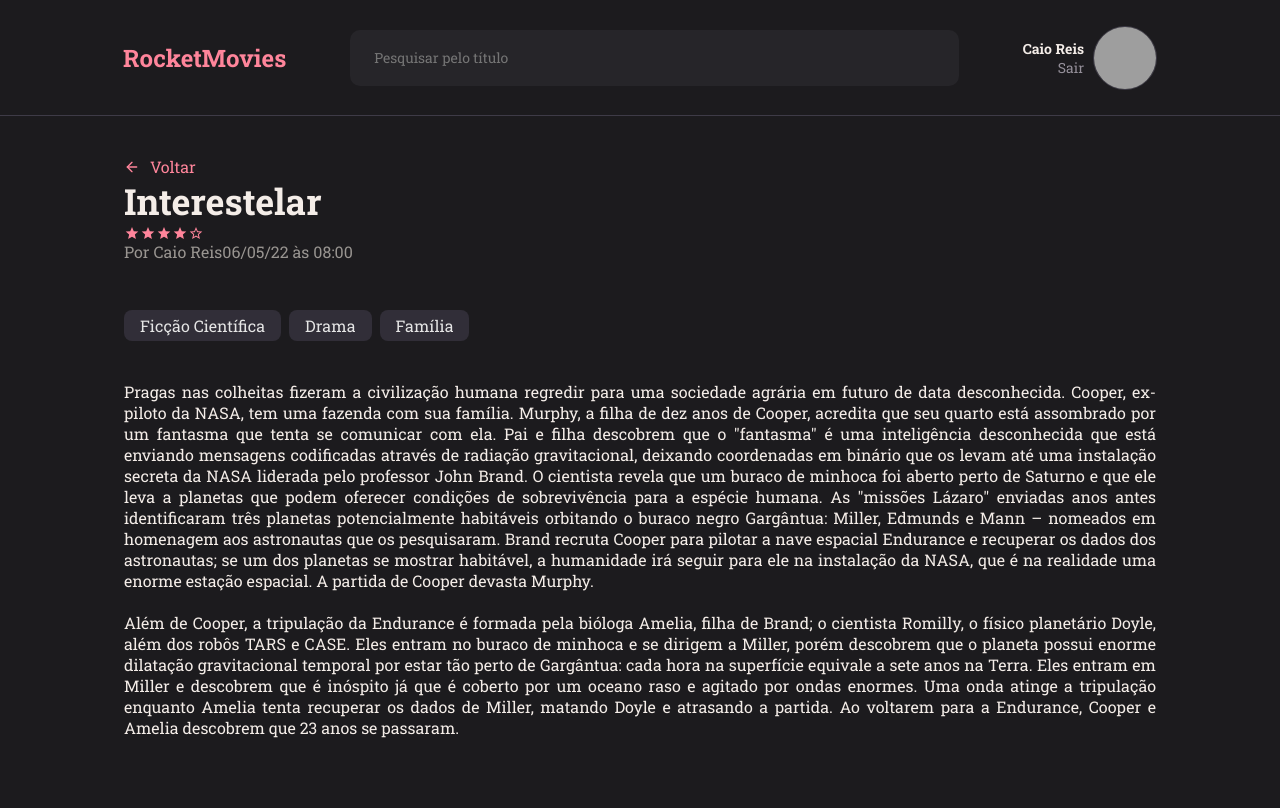
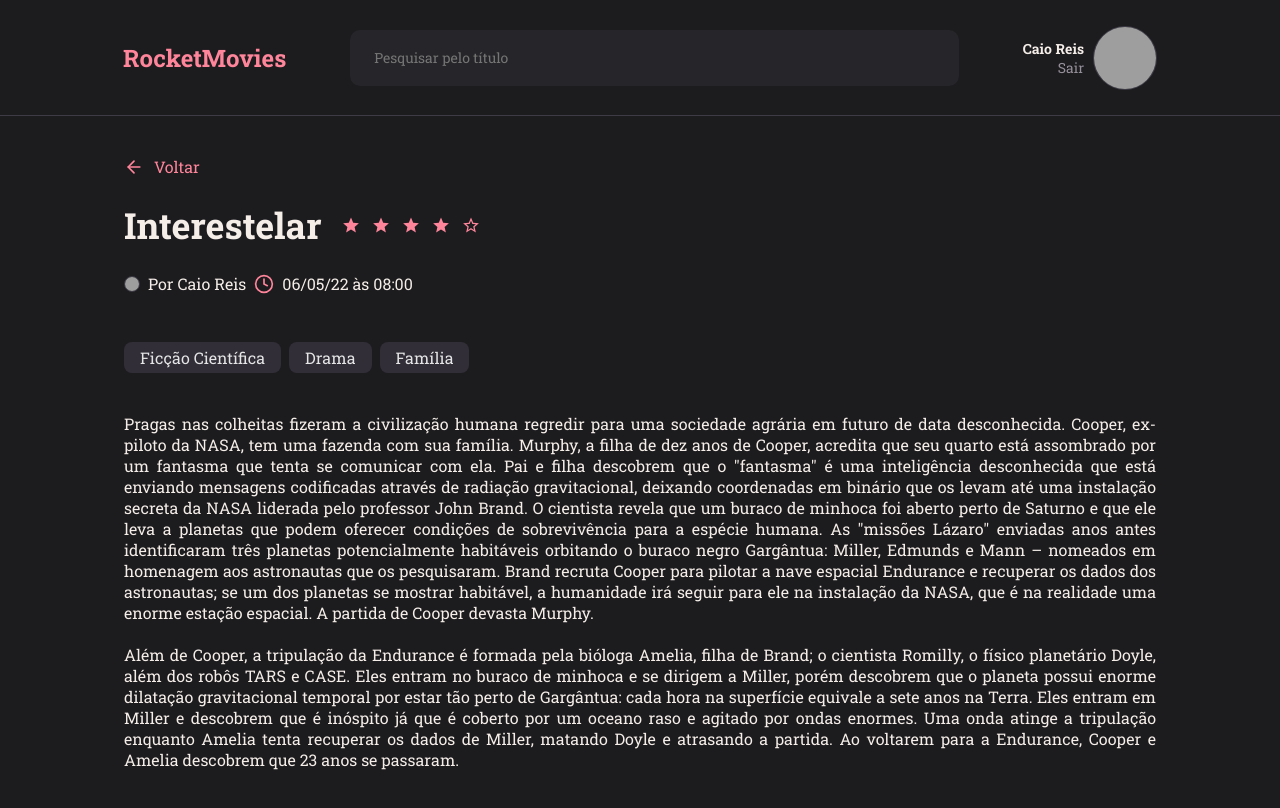
Before and after one commit to iCaioReis/Explorer-Stage09-Desafio-RocketMovies, a React (Vite) app in the folder RocketMovies/: page / in a window 1280 px wide. Built offline with nearby package versions, Linux system fonts and the light colour scheme; grey boxes are pictures that could not be loaded.

Commit message:
Stylede MoviePreview page content

```diff
--- a/RocketMovies/src/pages/MoviePreview/index.jsx
+++ b/RocketMovies/src/pages/MoviePreview/index.jsx
@@ -2,7 +2,7 @@ import { Container, Stars, Tags } from "./styles";
 
 import { Header } from "../../components/Header";
 
-import { FiArrowLeft } from "react-icons/fi";
+import { FiArrowLeft, FiClock } from "react-icons/fi";
 import { IoMdStar, IoMdStarOutline } from "react-icons/io";
 
 export function MoviePreview() {
@@ -14,7 +14,7 @@ export function MoviePreview() {
 
                 <a href=""> <FiArrowLeft /> Voltar</a>
 
-                <div>
+                <div className="title">
                     <h1>Interestelar</h1>
                     <Stars>
                         <IoMdStar />
@@ -25,8 +25,10 @@ export function MoviePreview() {
                     </Stars>
                 </div>
 
-                <div>
+                <div className="author">
+                    <img src="https://www.github.com/iCaioReis.png" alt="Foto do autor" />
                     <span>Por Caio Reis</span>
+                    <FiClock/>
                     <span>06/05/22 às 08:00</span>
                 </div>
 
--- a/RocketMovies/src/pages/MoviePreview/styles.js
+++ b/RocketMovies/src/pages/MoviePreview/styles.js
@@ -6,11 +6,12 @@ export const Container = styled.div `
 
     > main {
         padding: 40px 124px;
-        overflow-y: auto;
 
-        #title {
-            display: flex;
-            margin-top: 150px;
+
+        svg {
+            color:  ${({ theme }) => theme.COLORS.THEME_COLOR};
+            width: 20px;
+            height: 20px;
         }
 
         a {
@@ -30,16 +31,42 @@ export const Container = styled.div `
             color:  ${({ theme }) => theme.COLORS.GRAY_600};
             text-align: justify;
         }
+
+        .title {
+            display: flex;
+            align-items: center;
+
+            margin-top: 24px;
+        }
+
+        .author {
+            display: flex;
+            align-items: center;
+            gap: 8px;
+
+            margin-top: 24px;
+
+            img {
+                width: 16px;
+                height: 16px;
+
+                border-radius: 50%;
+                border: 1px solid ${({ theme }) => theme.COLORS.BACKGROUND_500};;
+            }
+
+            span {
+                color:  ${({ theme }) => theme.COLORS.GRAY_600};
+            }
+        }
     }
 `;
 
 export const Stars = styled.div`
     display: flex;
     justify-content: start;
+    gap: 10px;
 
-    > svg {
-        color:  ${({ theme }) => theme.COLORS.THEME_COLOR};
-    }
+    padding-left: 20px;
 `;
 
 export const Tags = styled.div`
```
